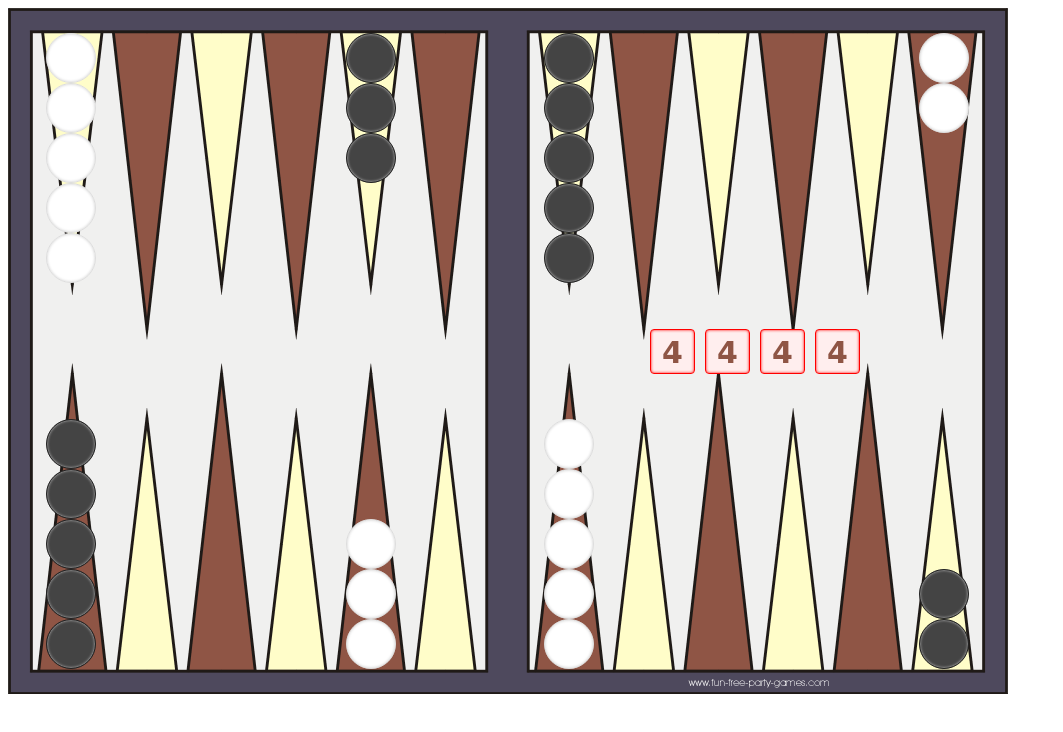
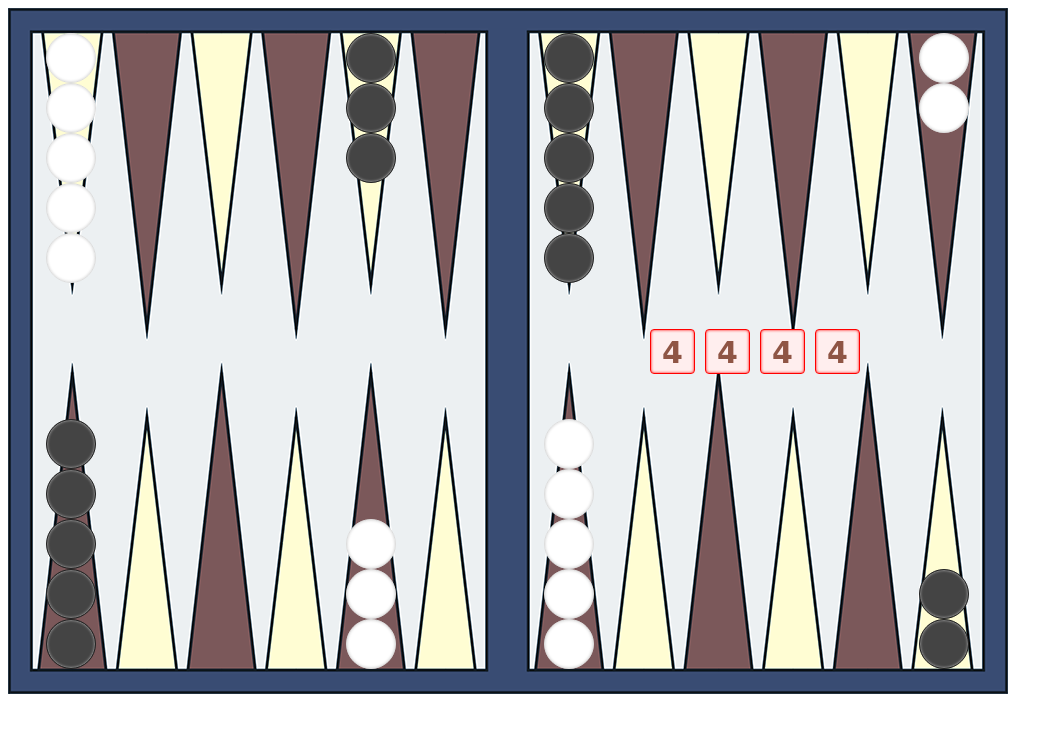
Before and after one commit to 6a5p1/backgammon, a plain HTML site: page index.html in a window 1280 px wide. Shown: the whole page, without its empty margins (0-1063 px from the left). Drawn offline with Linux system fonts and the light colour scheme.

Commit message:
Change BG

```diff
--- a/index.css
+++ b/index.css
@@ -6,7 +6,7 @@
     user-select: none;
     padding: 25px;
     box-sizing: border-box;
-    background: url(back.gif) no-repeat top left;
+    background: url(back_1.png) no-repeat top left;
     background-size: cover;
 }
 .trigammon:after {
```
Also changed, not shown: back.gif (deleted), back_1.png (added).
